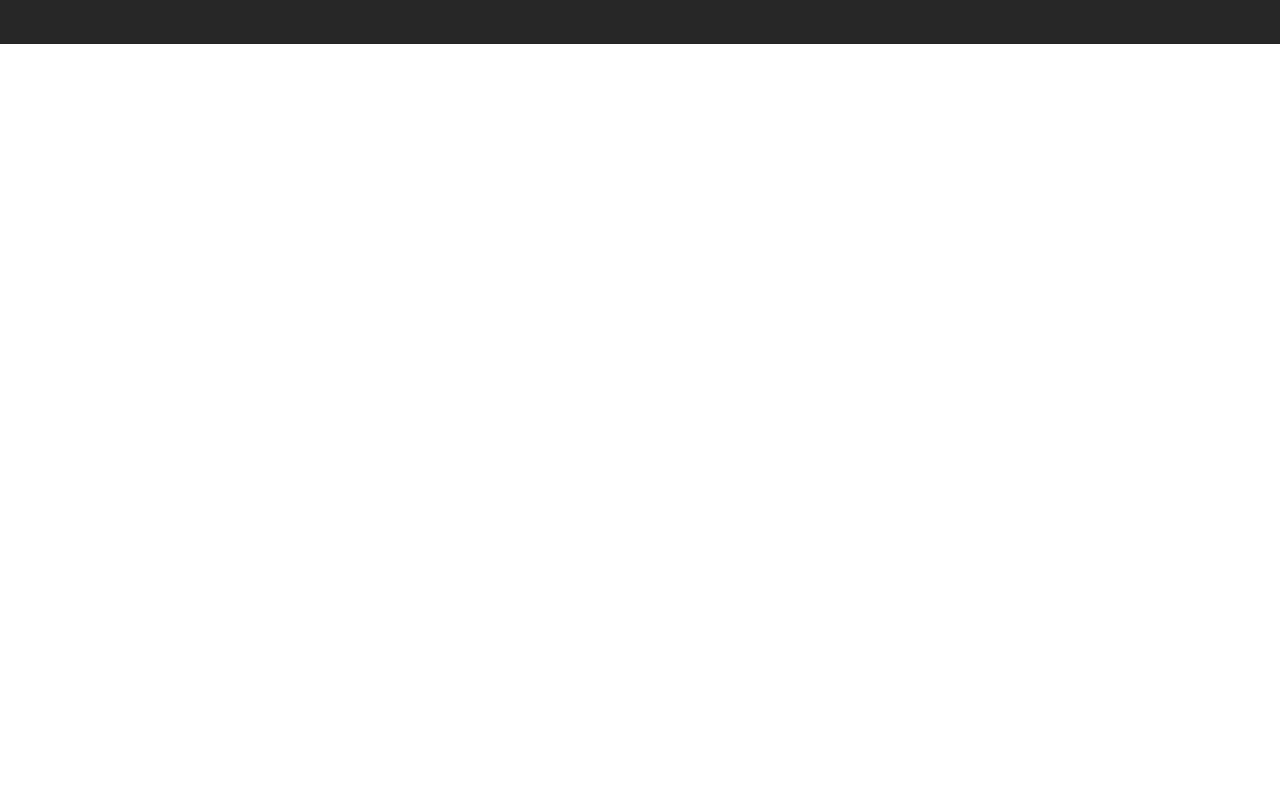
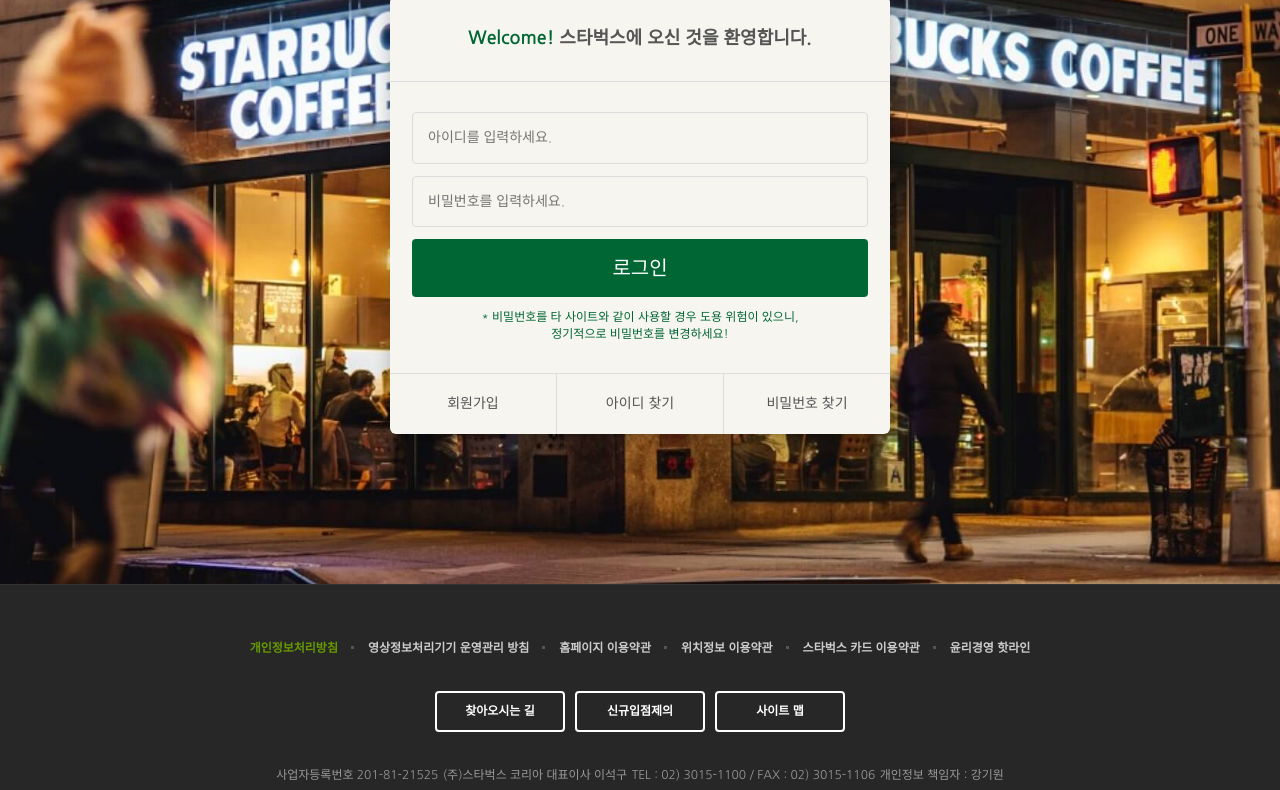
Before and after one commit to rjsgud1956/Starbucks, a plain HTML site: page signin/index.html in a window 1280 px wide. Shown: the part 290-1080 px from the top of the page. Before the commit the page ends 800 px from the top, so only its background shows below. Drawn offline with Linux system fonts and the light colour scheme; some packages are replaced by stand-ins of ours.

Commit message:
로그인 페이지 완성

```diff
--- /dev/null
+++ b/css/signin.css
@@ -0,0 +1,90 @@
+.signin {
+  margin-top: 120px;
+  padding: 100px 0 150px;
+  background-image: url("../images/signin_bg.jpg");
+  background-repeat: no-repeat;
+  background-position: center;
+  background-attachment: fixed;
+  background-size: cover;
+}
+
+.signin h1 {
+  color: #fff;
+  font-size: 30px;
+  font-weight: 700;
+  text-align: center;
+  margin-bottom: 24px;
+}
+
+.signin__card {
+  width: 500px;
+  margin: 0 auto;
+  border-radius: 6px;
+  background-color: #f6f5f0;
+  box-shadow: 2px 2px 20px rgba(0, 0, 0, .3);
+  color: #555;
+}
+
+.signin__card h2 {
+  padding: 30px;
+  font-size: 18px;
+  text-align: center;
+  border-bottom: 1px solid #ddd;
+}
+
+.signin__card h2 strong {
+  font-weight: 700;
+  color: #006633;
+}
+
+.signin__card form {
+  padding: 30px 22px;
+}
+
+.signin__card form input {
+  width: 100%;
+  margin-bottom: 12px;
+  padding: 15px;
+  border: 1px solid #ddd;
+  border-radius: 4px;
+  outline: none;
+  box-sizing: border-box;
+  font-size: 14px;
+}
+
+.signin__card form [type="submit"] {
+  background-color: #006633;
+  border: none;
+  color: #fff;
+  font-size: 20px;
+  cursor: pointer;
+}
+
+.signin__card form p {
+  font-size: 12px;
+  color: #006633;
+  text-align: center;
+}
+
+.signin__card .actions {
+  display: flex;
+  border-top: 1px solid #ddd;
+}
+
+.signin__card .actions a {
+  flex-grow: 1;
+  flex-basis: 0;
+  text-align: center;
+  padding: 20px;
+  color: #555;
+  font-size: 14px;
+  border-right: 1px solid #ddd;
+}
+
+.signin__card .actions a:last-child {
+  border-right: none;
+}
+
+.signin__card .actions a:hover {
+  text-decoration: underline;
+}
--- a/signin/index.html
+++ b/signin/index.html
@@ -31,6 +31,7 @@
 
   <link rel="stylesheet" href="https://unpkg.com/ress/dist/ress.min.css">
   <link rel="stylesheet" href="../css/common.css" />
+  <link rel="stylesheet" href="../css/signin.css" />
 
   <script defer src="../js/common.js"></script>
 
@@ -369,6 +370,30 @@
     </div>
   </header>
 
+  <!-- SIGNIN -->
+  <section class="signin">
+    <h1>로그인</h1>
+    <div class="signin__card">
+      <h2>
+        <strong>Welcome!</strong> 스타벅스에 오신 것을 환영합니다.
+      </h2>
+      <form>
+        <input type="text" placeholder="아이디를 입력하세요." />
+        <input type="password" placeholder="비밀번호를 입력하세요." />
+        <input type="submit" value="로그인" />
+        <p>
+          * 비밀번호를 타 사이트와 같이 사용할 경우 도용 위험이 있으니, <br />
+          정기적으로 비밀번호를 변경하세요!
+        </p>
+      </form>
+      <div class="actions">
+        <a href="javascript:void(0)">회원가입</a>
+        <a href="javascript:void(0)">아이디 찾기</a>
+        <a href="javascript:void(0)">비밀번호 찾기</a>
+      </div>
+    </div>
+  </section>
+
   <!-- FOOTER -->
   <footer>
     <div class="inner">
```
